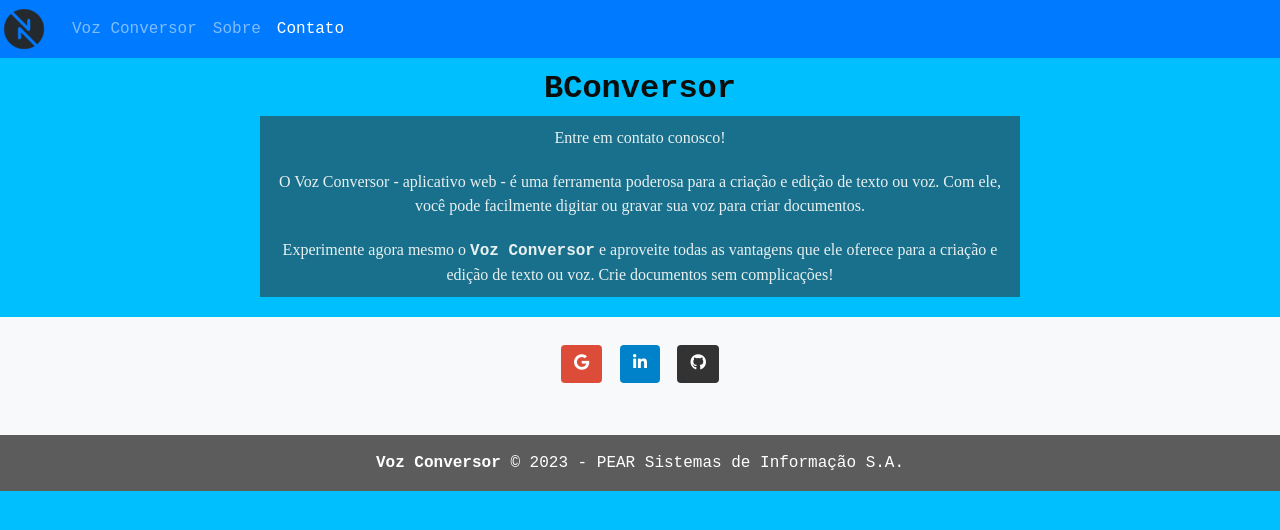
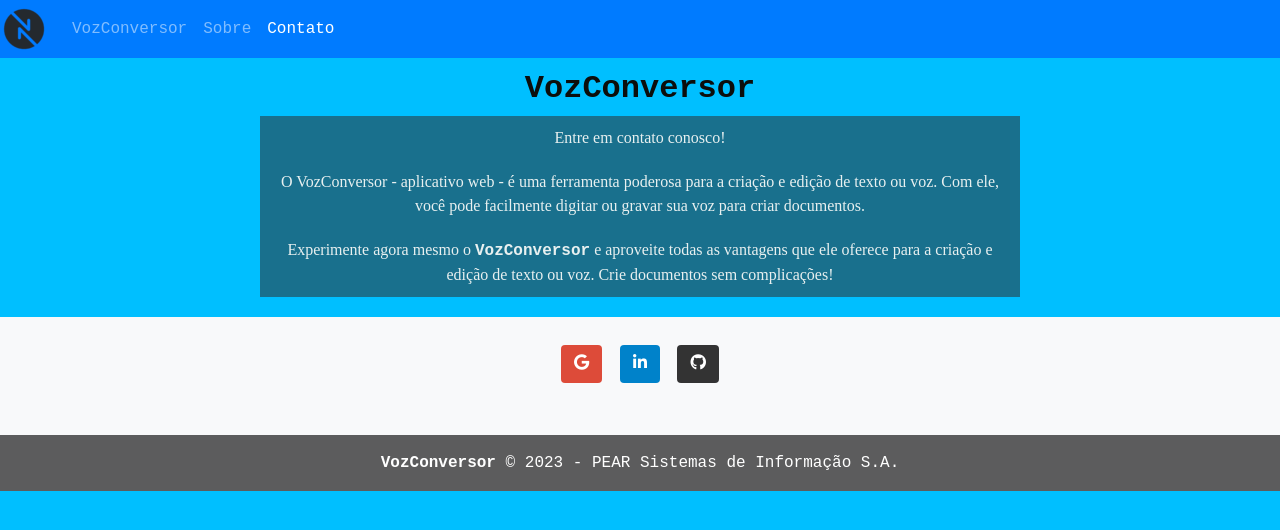
Before and after one commit to Edivaldos/B-Convert, a plain HTML site: page contato.html in a window 1280 px wide. Drawn offline with nearby package versions, Linux system fonts and the light colour scheme.

Commit message:
Update contato.html

```diff
--- a/contato.html
+++ b/contato.html
@@ -11,7 +11,7 @@
     <link rel="stylesheet" href="https://cdn.jsdelivr.net/npm/bootstrap@4.3.1/dist/css/bootstrap.min.css" integrity="sha384-ggOyR0iXCbMQv3Xipma34MD+dH/1fQ784/j6cY/iJTQUOhcWr7x9JvoRxT2MZw1T" crossorigin="anonymous">
     <meta charset="UTF-8">
     <meta name="viewport" content="width=device-width, initial-scale=1.0">
-    <title>Contato - Voz Conversor</title>
+    <title>Contato - VozConversor</title>
 
     <link rel="stylesheet" href="style.css">
     <script src="https://kit.fontawesome.com/cf6fa412bd.js" crossorigin="anonymous"></script>
@@ -28,7 +28,7 @@
       <div class="collapse navbar-collapse" id="navbarTogglerDemo02">
         <ul class="navbar-nav mr-auto mt-2 mt-lg-0">
           <li class="nav-item">
-            <a class="nav-link" href="index.html">Voz Conversor </a>
+            <a class="nav-link" href="index.html">VozConversor </a>
           </li>
           <li class="nav-item">
             <a class="nav-link" href="sobre.html">Sobre </a>
@@ -42,11 +42,11 @@
 </div>
 
 <div class="container" id="cont">
-  <h1 id="sobre">BConversor</h1>
+  <h1 id="sobre">VozConversor</h1>
   <div class="info">
     <p>Entre em contato conosco!</p>
-    <p>O Voz Conversor - aplicativo web - é uma ferramenta poderosa para a criação e edição de texto ou voz. Com ele, você pode facilmente digitar ou gravar sua voz para criar documentos.</p>
-    <p>Experimente agora mesmo o <b>Voz Conversor</b> e aproveite todas as vantagens que ele oferece para a criação e edição de texto ou voz. Crie documentos sem complicações!</p>
+    <p>O VozConversor - aplicativo web - é uma ferramenta poderosa para a criação e edição de texto ou voz. Com ele, você pode facilmente digitar ou gravar sua voz para criar documentos.</p>
+    <p>Experimente agora mesmo o <b>VozConversor</b> e aproveite todas as vantagens que ele oferece para a criação e edição de texto ou voz. Crie documentos sem complicações!</p>
   </div>
 </div>
 
@@ -118,7 +118,7 @@
 
     <!-- Copyright -->
     <div class="text-center p-3" style="background-color: rgba(0, 0, 0, 0.628);">
-      <strong>Voz Conversor</strong> © 2023 -
+      <strong>VozConversor</strong> © 2023 -
       <a class="text-white" href="https://br.linkedin.com/in/pear-sistemas-de-informação-015a84212">PEAR Sistemas de Informação S.A.</a>
     </div>
     <!-- Copyright -->
```
